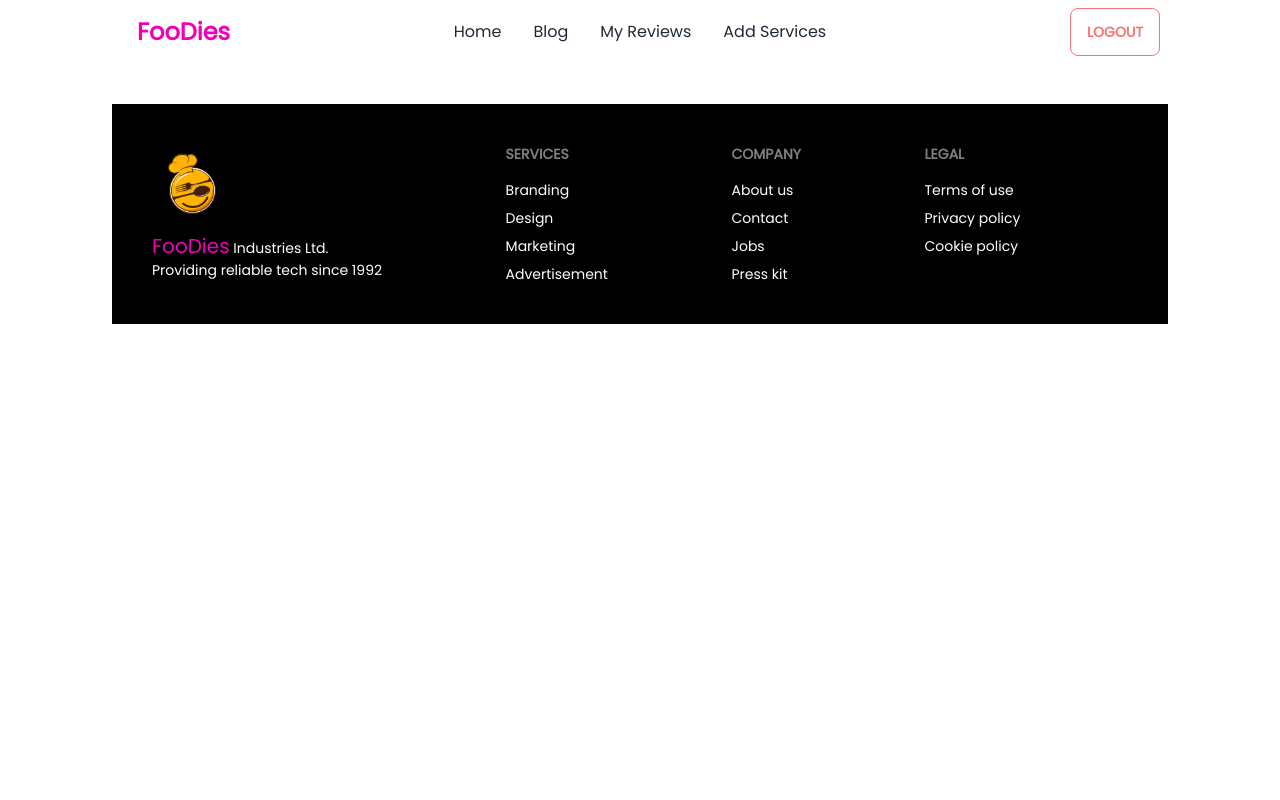
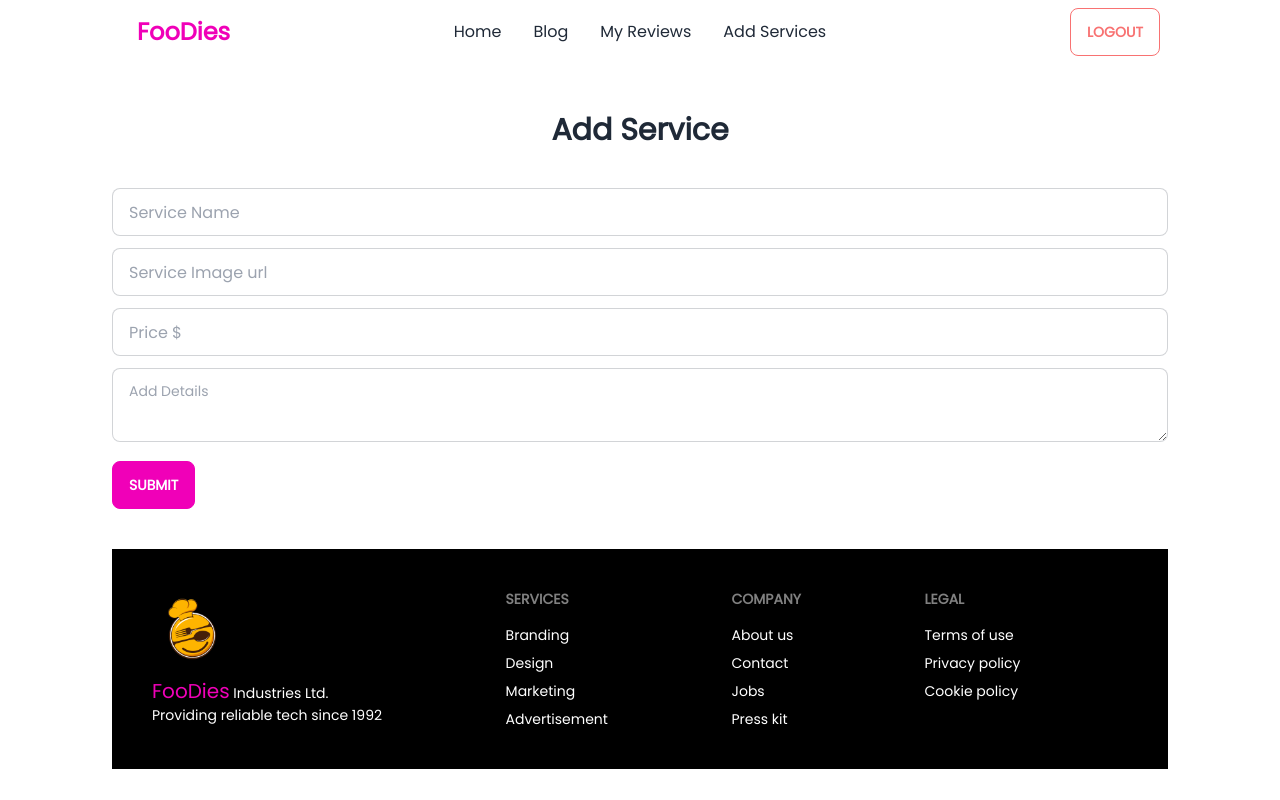
Before and after one commit to Shafayet-Hossain23/FooDies, a React (Create React App) app: page /addservices in a window 1280 px wide. Built offline with nearby package versions, Linux system fonts and the light colour scheme; no server answers; sample sign-in values are in the browser's storage.

Commit message:
add service and displayed

```diff
--- a/src/Pages/AddServices/AddServices.js
+++ b/src/Pages/AddServices/AddServices.js
@@ -1,9 +1,68 @@
-import React from 'react';
+import React, { useEffect } from 'react';
+import { useState } from 'react';
+import Banner from '../Home/Banner/Banner';
 
 const AddServices = () => {
+    const [count, setCount] = useState(0)
+    useEffect(() => {
+        const url = `http://localhost:5000/services/count`;
+        // console.log(page, size);
+        fetch(url)
+            .then(res => res.json())
+            .then(data => {
+                // console.log(data)
+                setCount(data.count);
+
+            })
+    }, [])
+    // console.log(count)
+    const addServiceHandler = (event) => {
+
+        event.preventDefault()
+        const form = event.target
+        const title = form.serviceName.value
+        const image_url = form.img.value
+        const details = form.details.value
+        const price = form.price.value
+        const addService = {
+            serviceId: `${count + 1}`,
+            title,
+            image_url,
+            details,
+            price,
+
+        }
+        // console.log(JSON.stringify(addService))
+        fetch('http://localhost:5000/services', {
+            method: "POST",
+            headers: {
+                "Content-Type": "application/json"
+            },
+            body: JSON.stringify(addService)
+        })
+            .then(res => res.json())
+            .then(data => {
+                console.log(data)
+                if (data.acknowledged) {
+                    alert("Service item added Successfully in home page. ")
+                }
+            })
+
+    }
     return (
-        <div>
-
+        <div className='mt-12'>
+            <div>
+                <p className='font-bold text-3xl text-center mb-7'>Add Service</p>
+            </div>
+            <div>
+                <form onSubmit={addServiceHandler}>
+                    <input name='serviceName' type="text" placeholder="Service Name" className="input input-bordered w-full required my-3" />
+                    <input name='img' type="text" placeholder="Service Image url" className="input input-bordered w-full required mb-3" />
+                    <input name='price' type="text" placeholder="Price $" className="input input-bordered w-full required" />
+                    <textarea name='details' className="textarea textarea-bordered w-full my-3" placeholder="Add Details"></textarea>
+                    <button type='submit' className="btn btn-secondary">Submit</button>
+                </form>
+            </div>
         </div>
     );
 };
--- a/src/Pages/Home/Services/ServiceItem.js
+++ b/src/Pages/Home/Services/ServiceItem.js
@@ -26,7 +26,7 @@ const ServiceItem = ({ service }) => {
                         <div>Price:  <span className='font-bold'>${price}</span> </div>
                         <div className='text-secondary ml-40'>
                             {
-                                rating?.number ? <><FaStar className='inline pb-1 pr-1 ' /> {rating.number}</> : <p className='text-slate-300'>No rating available</p>
+                                rating?.number ? <><FaStar className='inline pb-1 pr-1 ' /> {rating.number}</> : <></>
                             }
                         </div>
                     </div>
--- a/src/Pages/ServiceDetails/ServiceDetails.js
+++ b/src/Pages/ServiceDetails/ServiceDetails.js
@@ -47,6 +47,7 @@ const ServiceDetails = () => {
                     const newCollecetion = [...collection, reviews]
                     setCollection(newCollecetion)
                     alert("Comment add successfully")
+                    form.reset()
                 }
             })
     }
@@ -95,7 +96,7 @@ const ServiceDetails = () => {
                                     <form onSubmit={reviewHandler} className='lg:w-2/3 w-full'>
                                         <p className='ml-2 mb-1'>Give Your Review Here: </p>
                                         <textarea name='text' className="textarea textarea-bordered w-full required" placeholder="Comments"></textarea>
-                                        <button className="btn mt-3 w-28 btn-secondary">Submit</button>
+                                        <button type='submit' className="btn mt-3 w-28 btn-secondary">Submit</button>
                                     </form>
                                 </div></> :
                                 <><p className='text-center font-bold'>For adding review,you have to <Link className='text-secondary' to='/login'>login</Link> first</p></>
--- a/src/Routes/Routes.js
+++ b/src/Routes/Routes.js
@@ -25,7 +25,7 @@ export const routes = createBrowserRouter([
             },
             {
                 path: '/addservices',
-                element: <PrivateRoute><MyReviews></MyReviews></PrivateRoute>
+                element: <PrivateRoute><AddServices></AddServices></PrivateRoute>
             },
             {
                 path: '/blog',
```
